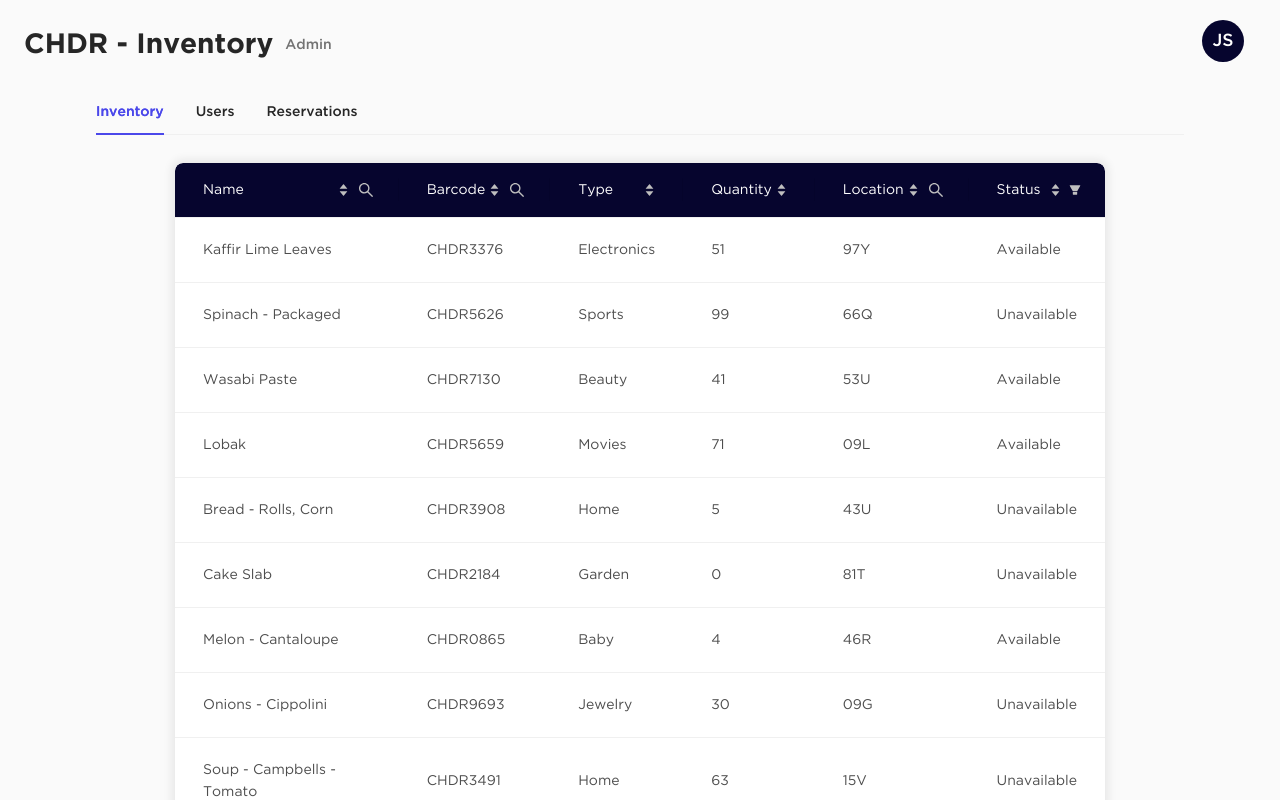
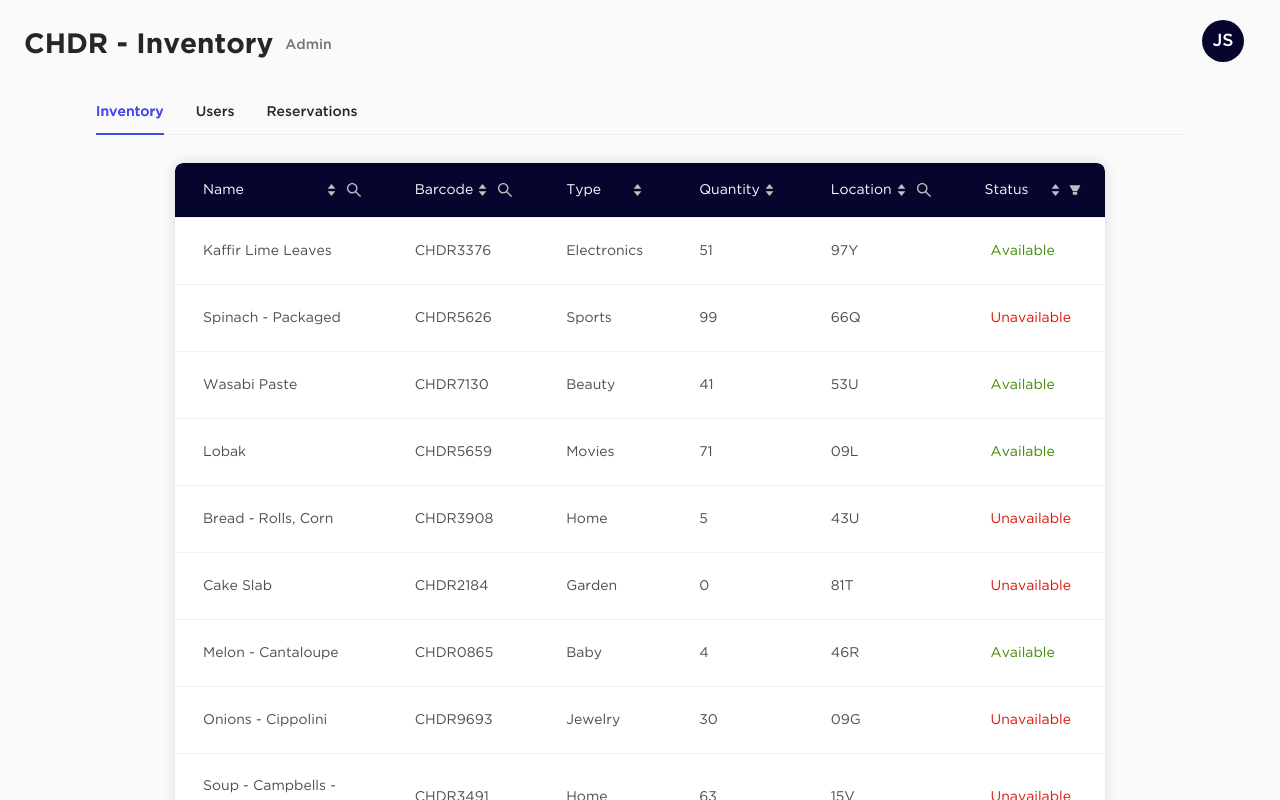
Before and after one commit to CHDR-Inventory-System/client, a React app: page /#/dashboard in a window 1280 px wide. Shown: the top 800 px of the page. Built offline with nearby package versions, Linux system fonts and the light colour scheme.

Commit message:
Added modal to change item availability

```diff
--- a/package.json
+++ b/package.json
@@ -20,6 +20,7 @@
   "dependencies": {
     "antd": "^4.18.3",
     "axios": "^0.25.0",
+    "classnames": "^2.3.1",
     "react": "^17.0.2",
     "react-dom": "^17.0.2",
     "react-highlight-words": "^0.17.0",
--- a/src/components/dashboard/InventoryTable.tsx
+++ b/src/components/dashboard/InventoryTable.tsx
@@ -1,9 +1,10 @@
 import '../../scss/inventory-table.scss';
 import React, { useRef, useState, useEffect } from 'react';
-import { Table, Card, Input, Button } from 'antd';
+import { Table, Card, Input, Button, Modal, Tooltip } from 'antd';
 import Highlighter from 'react-highlight-words';
-import { AiOutlineSearch } from 'react-icons/ai';
+import { AiOutlineSearch, AiOutlineWarning } from 'react-icons/ai';
 import { ColumnsType, ColumnType } from 'antd/lib/table';
+import classNames from 'classnames';
 import {
   FilterDropdownProps,
   FilterValue,
@@ -39,6 +40,11 @@ const InventoryTable = (): JSX.Element => {
     confirm();
   };
 
+  const updateItemStatus = (item: Item) => {
+    // eslint-disable-next-line no-console
+    console.log(`New availability => ${!item.available}`, item);
+  };
+
   /**
    * Used to show the current table count along with the
    * total number of items on the current page
@@ -60,8 +66,40 @@ const InventoryTable = (): JSX.Element => {
     setRowCount(extra.currentDataSource.length);
   };
 
-  // Renders the filter search component that renders when the search icon in
-  // the table's header is clicked
+  const onMenuItemClick = (item: Item) => {
+    const body = item.available ? (
+      <>
+        Marking an item as <b>unavailable</b> will prevent users from placing reservations
+        on this item. It will no longer show up in user&apos;s searches, but will not be
+        deleted.
+      </>
+    ) : (
+      <>
+        Marking an item as <b>available</b> will allow users to search for and reserve
+        this item.
+      </>
+    );
+
+    Modal.confirm({
+      title: "Are you sure you want to change this item's status?",
+      content: <p>{body}</p>,
+      okText: 'Change Availability',
+      cancelText: 'Cancel',
+      onOk: () => updateItemStatus(item),
+      maskClosable: true,
+      centered: true,
+      icon: (
+        <span className="anticon">
+          <AiOutlineWarning color="#000" />
+        </span>
+      )
+    });
+  };
+
+  /**
+   * Renders the filter search component that renders when the
+   * search icon in the table's header is clicked
+   */
   const createFilterDropdown = (
     dataIndex: keyof Item,
     { setSelectedKeys, selectedKeys, confirm, clearFilters }: FilterDropdownProps
@@ -103,10 +141,10 @@ const InventoryTable = (): JSX.Element => {
     },
     filterIcon: <AiOutlineSearch size="1.5em" />,
     onFilter: (value: string | number | boolean, record: Item) =>
-      record[dataIndex]
+      !!record[dataIndex]
         ?.toString()
         .toLowerCase()
-        .includes(value.toString().toLowerCase()) || false,
+        .includes(value.toString().toLowerCase()),
     render: (text: string) => {
       if (searchedColumn === dataIndex) {
         return (
@@ -171,8 +209,15 @@ const InventoryTable = (): JSX.Element => {
         }
       ],
       sorter: (first, second) => +first.available - +second.available,
-      render: (value: boolean) => (value ? 'Available' : 'Unavailable'),
-      onFilter: (value, item) => item.available === (value as boolean)
+      onFilter: (value, item) => item.available === (value as boolean),
+      className: 'row-status',
+      render: (value: boolean, row: Item) => (
+        <Tooltip placement="top" title="Update this item's status">
+          <button onClick={() => onMenuItemClick(row)} type="button">
+            {value ? 'Available' : 'Unavailable'}
+          </button>
+        </Tooltip>
+      )
     }
   ];
 
@@ -208,7 +253,15 @@ const InventoryTable = (): JSX.Element => {
         }}
         // Only allow the table to scroll if there's actually data in it
         scroll={{ x: rowCount > 0 ? true : undefined }}
-        rowClassName={item => (item.children?.length === 0 ? 'no-children' : '')}
+        rowClassName={
+          item =>
+            classNames({
+              'no-children': item.children?.length === 0,
+              'status-available': item.available,
+              'status-unavailable': !item.available
+            })
+          // eslint-disable-next-line react/jsx-curly-newline
+        }
       />
     </Card>
   );
--- a/src/components/dashboard/UserTable.tsx
+++ b/src/components/dashboard/UserTable.tsx
@@ -100,35 +100,31 @@ const UserTable = (): JSX.Element => {
     });
   };
 
-  // Renders the menu that drops down when a user's role is clicked
-  const createRoleMenu = (user: User) => (
+  /**
+   * Renders the menu that drops down when a user's role is clicked
+   */
+  const createRoleMenu = (user: User) => {
+    const userRoles: UserRole[] = ['User', 'Admin', 'Super'];
+
+    return (
       <Menu>
+        {userRoles.map(role => (
           <Menu.Item
-        key="User"
-        disabled={user.role === 'User'}
+            key={role}
+            disabled={user.role === role}
             onClick={(info: MenuInfo) => onMenuItemClick(user, info.key as UserRole)}
           >
-        User
+            {role}
           </Menu.Item>
-      <Menu.Item
-        key="Admin"
-        disabled={user.role === 'Admin'}
-        onClick={(info: MenuInfo) => onMenuItemClick(user, info.key as UserRole)}
-      >
-        Admin
-      </Menu.Item>
-      <Menu.Item
-        key="Super"
-        disabled={user.role === 'Super'}
-        onClick={(info: MenuInfo) => onMenuItemClick(user, info.key as UserRole)}
-      >
-        Super
-      </Menu.Item>
+        ))}
       </Menu>
     );
+  };
 
-  // Renders the filter search component that renders when the search icon in
-  // the table's header is clicked
+  /**
+   * Renders the filter search component that renders when the
+   * search icon in the table's header is clicked
+   */
   const createFilterDropdown = (
     dataIndex: keyof User,
     { setSelectedKeys, selectedKeys, confirm, clearFilters }: FilterDropdownProps
@@ -227,7 +223,7 @@ const UserTable = (): JSX.Element => {
           text: 'Super'
         }
       ],
-      onFilter: (value, record) => record.role.indexOf(value as string) === 0,
+      onFilter: (value, user) => user.role.indexOf(value as string) === 0,
       render: (text: string, row: User) => (
         <Tooltip placement="top" title="Change this user's role">
           <Dropdown overlay={createRoleMenu(row)} trigger={['click']}>
--- a/src/scss/_variables.scss
+++ b/src/scss/_variables.scss
@@ -8,5 +8,7 @@ $colors: (
   'monochromatic-3': hsl($base-hue, $base-saturation, 60%),
   'monochromatic-4': hsl($base-hue, $base-saturation, 85%),
   'monochromatic-5': hsl($base-hue, $base-saturation, 96%),
-  'text-muted': hsl(0, 0%, 45%)
+  'text-muted': hsl(0, 0%, 45%),
+  'danger': #de1306,
+  'success': #3d8a00
 );
--- a/src/scss/inventory-table.scss
+++ b/src/scss/inventory-table.scss
@@ -7,6 +7,20 @@
     display: none;
   }
 
+  .status-available .row-status {
+    color: map-get($colors, 'success');
+  }
+
+  .status-unavailable .row-status {
+    color: map-get($colors, 'danger');
+  }
+
+  .row-status button {
+    background-color: transparent;
+    border: none;
+    cursor: pointer;
+  }
+
   .ant-table-row.ant-table-row-level-1,
   .ant-table-row.ant-table-row-level-1 td {
     background-color: map-get($colors, 'monochromatic-5');
```
Lines whose indentation alone changed are shown as unchanged.
